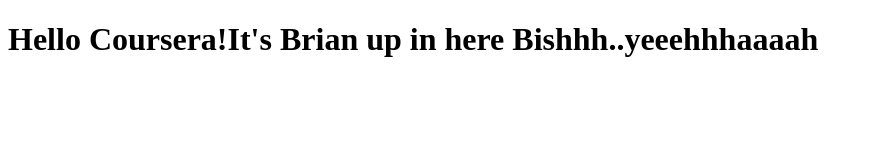
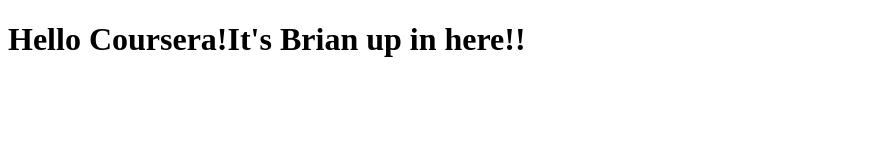
Before and after one commit to Dileactt/coursera-test, a plain HTML site: page site/index.html in a window 1280 px wide. Shown: the whole page, without its empty margins (0-873 px from the left). Drawn offline with Linux system fonts and the light colour scheme.

Commit message:
Minor change

```diff
--- a/site/index.html
+++ b/site/index.html
@@ -4,6 +4,6 @@
     <title>Hello Coursera!</title>
 </head>
 <body>
-<h1>Hello Coursera!It's Brian up in here Bishhh..yeeehhhaaaah</h1>
+<h1>Hello Coursera!It's Brian up in here!!</h1>
 </body>
 </html>
```
